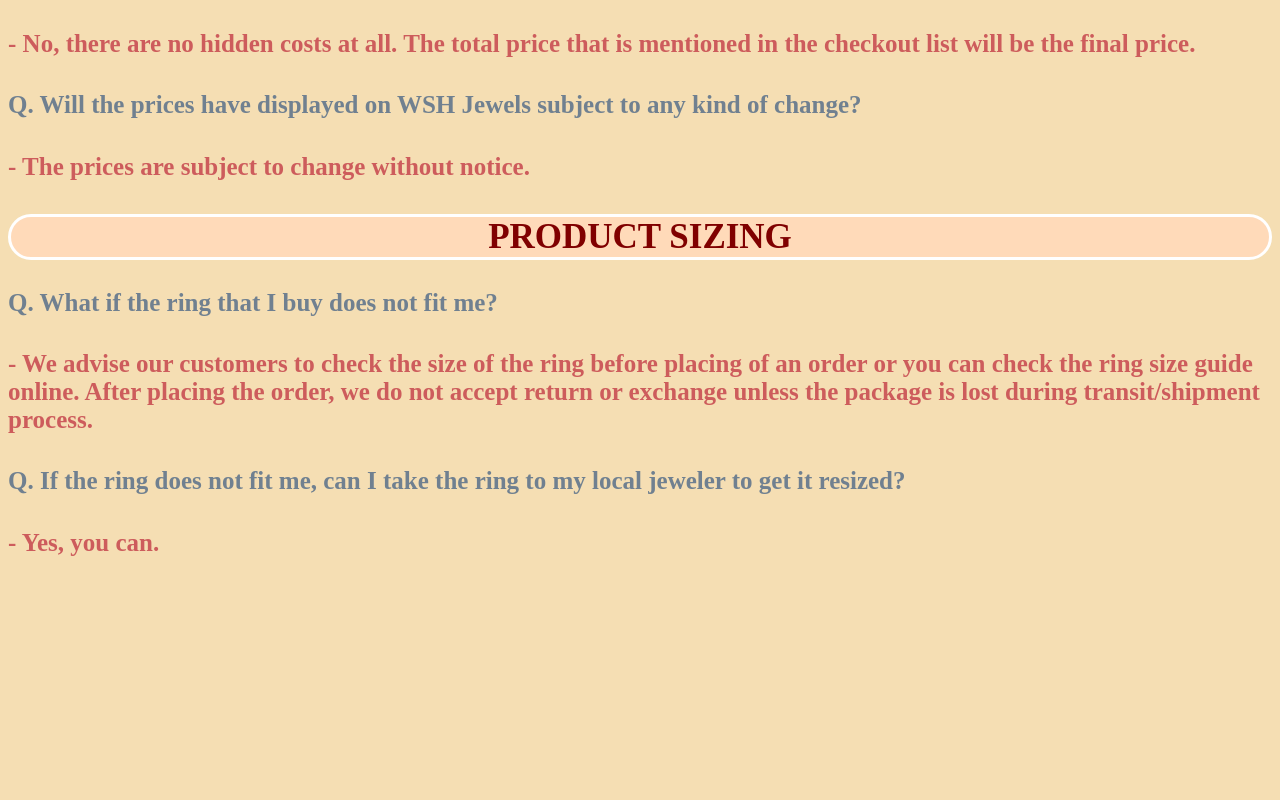
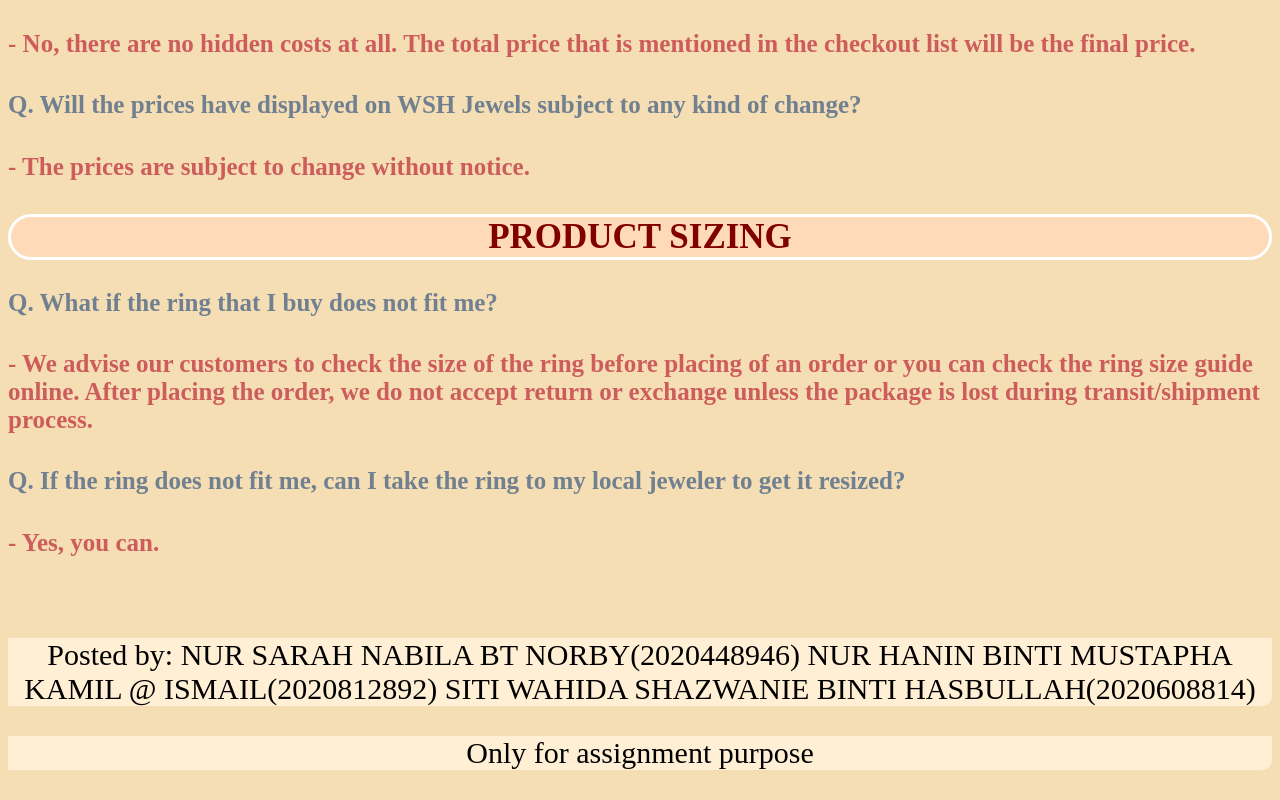
Before and after one commit to SarahNabila99/Group-Assignment, a plain HTML site: page faq.html in a window 1280 px wide. Shown: the part 1834-2634 px from the top of the page. Before the commit the page ends 2424 px from the top, so only its background shows below. Drawn offline with Linux system fonts and the light colour scheme.

Commit message:
Update faq.html

```diff
--- a/faq.html
+++ b/faq.html
@@ -186,7 +186,15 @@ jeweler to get it resized?
 <h4>
 - Yes, you can.
 </h4>
+ <br>
+<footer class="w3-center w3-light-grey w3-padding-32">
+  <p>Posted by:
+  	NUR SARAH NABILA BT NORBY(2020448946)
+  	NUR HANIN BINTI MUSTAPHA KAMIL @ ISMAIL(2020812892)
+   	SITI WAHIDA SHAZWANIE BINTI HASBULLAH(2020608814)</p>
 
+  <P>Only for assignment purpose</P>
+</footer>
 
 
 </body>
```
